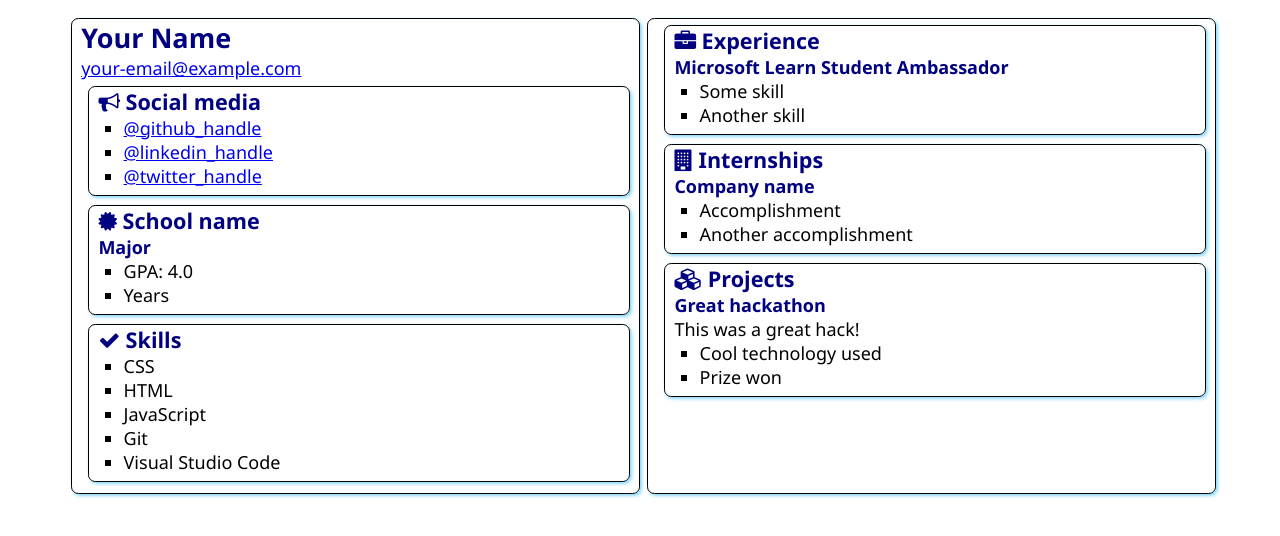
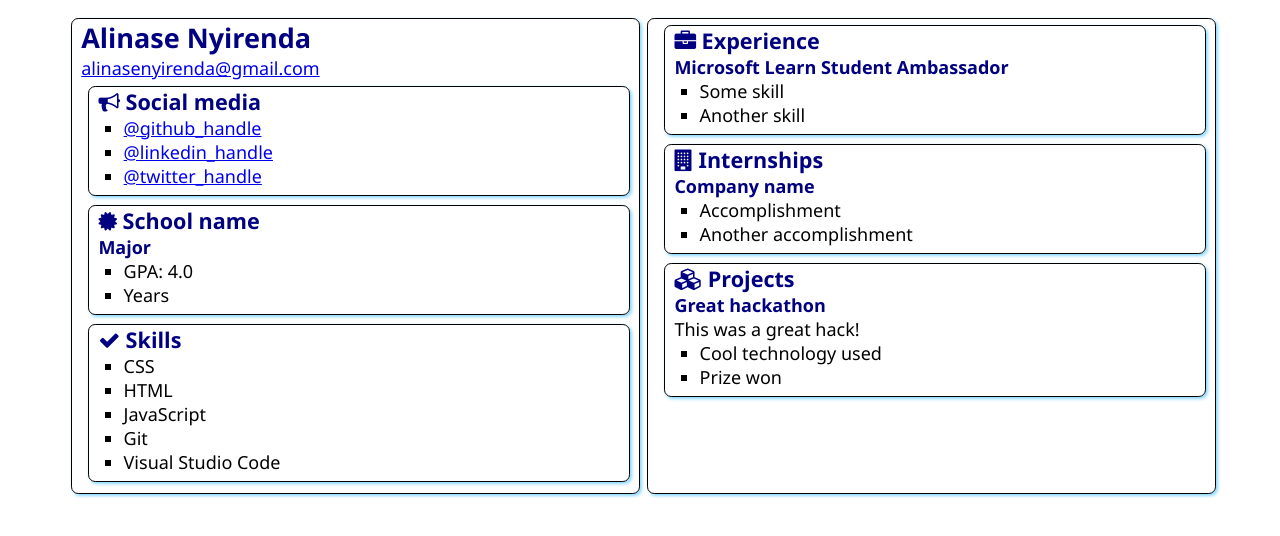
Before and after one commit to Alinase01/SATechnicalOnboarding, a plain HTML site: page src/index.html in a window 1280 px wide. Drawn offline with Linux system fonts and the light colour scheme.

Commit message:
Alinase
My website

```diff
--- a/src/index.html
+++ b/src/index.html
@@ -12,8 +12,8 @@
 <body>
     <main>
         <article class="box">
-            <h1>Your Name</h1>
-            <div><a href="mailto:your.email@example.com">your-email@example.com</a></div>
+            <h1> Alinase Nyirenda</h1>
+            <div><a href="mailto:your.email@example.com">alinasenyirenda@gmail.com</a></div>
 
             <section class="box">
                 <h2>
```
